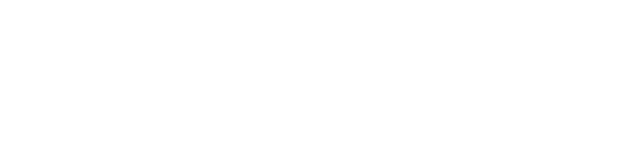
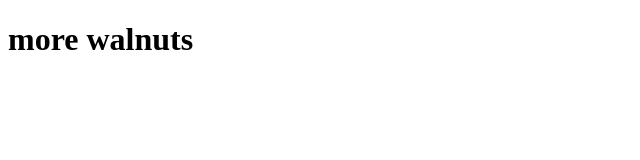
Before and after one commit to ahmettrkck/github-practice, a plain HTML site: page index.html in a window 1280 px wide. Shown: the whole page, without its empty margins (0-640 px from the left). Drawn offline with Linux system fonts and the light colour scheme.

Commit message:
add more walnuts

```diff
--- a/index.html
+++ b/index.html
@@ -6,6 +6,6 @@
     <title>Add walnuts</title>
 </head>
 <body>
-
+    <h1>more walnuts</h1>
 </body>
 </html>
```
